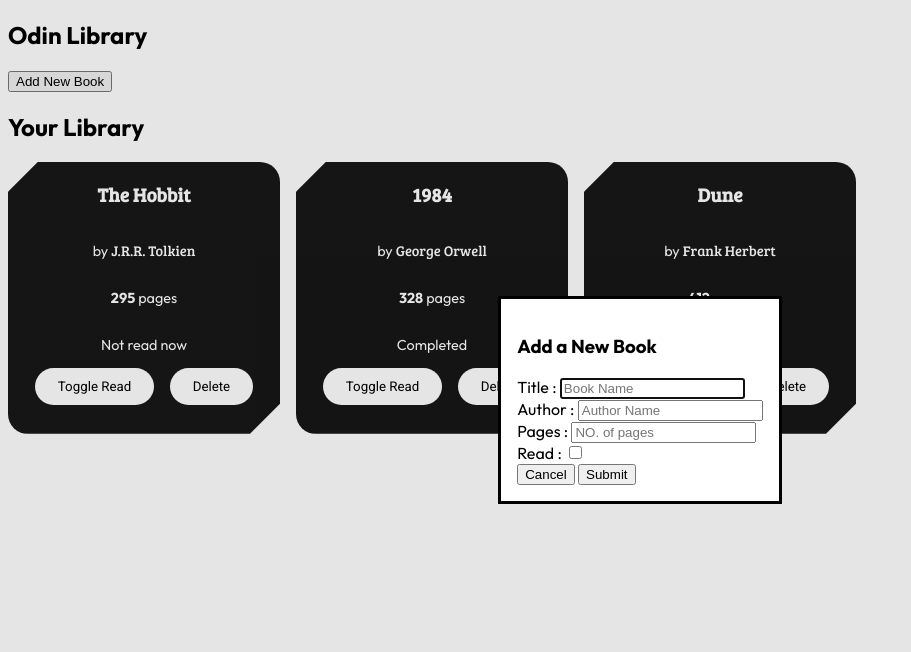
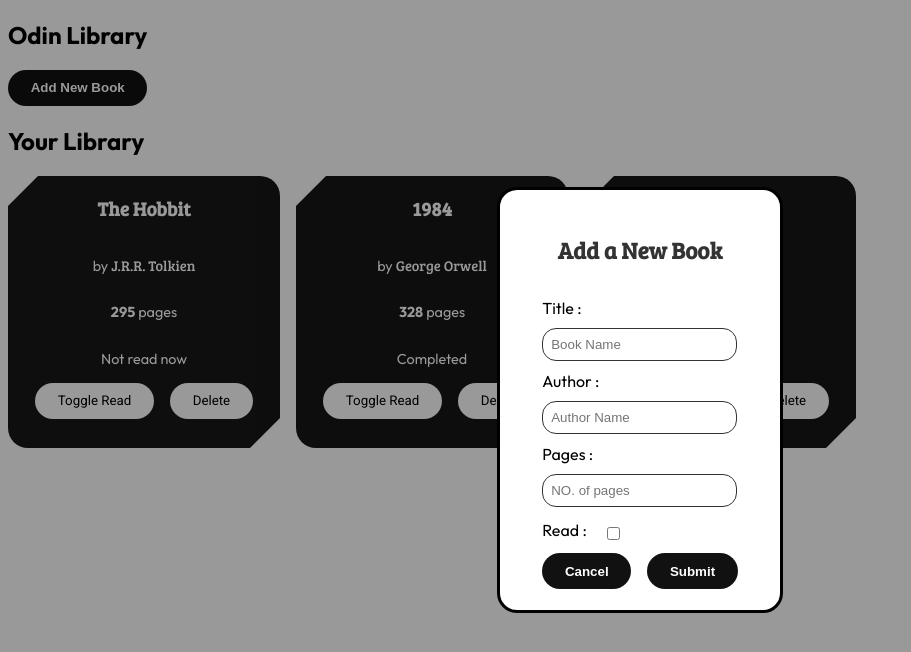
Before and after one commit to av109/odin-library, a plain HTML site: page index.html in a window 1280 px wide. Both pictures are taken after a click on the button "Add New Book". Shown: the whole page, without its empty margins (0-911 px from the left). Drawn offline with Linux system fonts and the light colour scheme.

Commit message:
Complete styling and added form.reset

```diff
--- a/index.html
+++ b/index.html
@@ -9,10 +9,10 @@
 <body>
     <nav>
         <h1>Odin Library</h1>
-        <button type="button" data-open-modal >Add New Book</button>
+        <button type="button" data-open-modal class="openbutton" >Add New Book</button>
         <dialog data-modal class="modal">
             <form id="form">
-                <h3>Add a New Book</h3>
+                <h3 class="form-title">Add a New Book</h3>
                 <div>
                     <label for="name">Title :</label>
                     <input type="text" name="name" id="name" placeholder="Book Name" required>
@@ -25,11 +25,11 @@
                     <label for="pages">Pages :</label>
                     <input type="number" name="pages" id="pages" placeholder="NO. of pages" required>
                 </div>
-                <div>
+                <div class="read-div">
                     <label for="read">Read :</label>
                     <input type="checkbox" name="read" id="read">
                 </div>
-                <div>
+                <div class="button-div">
                     <button type="button" data-close-modal >Cancel</button>
                     <button type="Submit">Submit</button>
                 </div>
--- a/script.js
+++ b/script.js
@@ -25,9 +25,9 @@ function addBookToLibrary(name, author, pages, isRead) {
   myLibrary.push(book);
 }
 
-function deleteBook(id){
-    myLibrary = myLibrary.filter(book => book.id !== id)
-    displayBooks();
+function deleteBook(id) {
+  myLibrary = myLibrary.filter((book) => book.id !== id);
+  displayBooks();
 }
 
 function displayBooks() {
@@ -51,10 +51,10 @@ function displayBooks() {
       book.toggleRead();
       displayBooks();
     });
-    const deleteButton = div.querySelector(".delete-book")
+    const deleteButton = div.querySelector(".delete-book");
     deleteButton.addEventListener("click", () => {
-        deleteBook(book.id);
-     })
+      deleteBook(book.id);
+    });
   });
 }
 
@@ -65,8 +65,10 @@ form.addEventListener("submit", (event) => {
   const author = document.querySelector("#author").value;
   const read = document.querySelector("#read").checked;
 
-  addBookToLibrary(name, author, parseInt(page, 4), read)
+  addBookToLibrary(name, author, parseInt(page, 4), read);
   displayBooks();
+  form.reset();
+
   modal.close();
 });
 
--- a/style.css
+++ b/style.css
@@ -9,6 +9,7 @@ body {
 .container {
   display: flex;
   gap: 1rem;
+  flex-wrap: wrap;
 }
 
 .card {
@@ -83,9 +84,95 @@ body {
   color: rgb(0, 0, 0);
   transition: 0.4s ease-in-out;
 }
+.card button:hover{
+    opacity: 0.7;
+}
 
 .actions {
   display: flex;
   gap: 1rem;
   /* margin-top: 30px; */
 }
+
+dialog {
+  width: 250px;
+  height: 420px;
+  padding: 0 15px;
+  text-align: center;
+  display: flex;
+  align-items: center;
+  justify-content: center;
+  flex-direction: column;
+  gap: 12px;
+  background: #fff;
+  border-radius: 20px;
+}
+dialog::backdrop {
+  background: rgba(0, 0, 0, 0.4); /* semi-transparent dark overlay */
+  /* backdrop-filter: blur(2px); */
+}
+
+dialog:not([open]) {
+  display: none;
+}
+
+dialog > *{
+ margin: 0;
+}
+
+.form-title {
+  font-family: "Bree Serif", serif;
+
+  font-size: 23px;
+  font-weight: 700;
+  color: #333;
+}
+
+#form {
+  display: flex;
+  flex-direction: column;
+  gap: 10px;
+}
+
+#form div{
+    display: flex;
+    flex-direction: column;
+    align-items: start;
+    /* justify-content: center; */
+}
+
+#form div input {
+  margin-top: 10px;
+  outline: 0;
+  background: rgb(255, 255, 255);
+  box-shadow: transparent 0px 0px 0px 1px inset;
+  padding: 0.6em;
+  border-radius: 14px;
+  border: 1px solid #333;
+  color: black;
+}
+
+.read-div{
+    flex-direction: row !important;
+    align-items: center !important;
+    gap: 1rem;
+}
+
+.button-div{
+    flex-direction: row !important;
+    gap: 1rem;
+}
+
+.button-div button, .openbutton {
+  border: 0;
+  background: #111;
+  color: #fff;
+  /* padding: 0.68em; */
+  padding: 0.8em 1.7em;
+  border-radius: 25px;
+  font-weight: bold;
+}
+
+.button-div button:hover, .openbutton:hover{
+  opacity: 0.8;
+}
```
